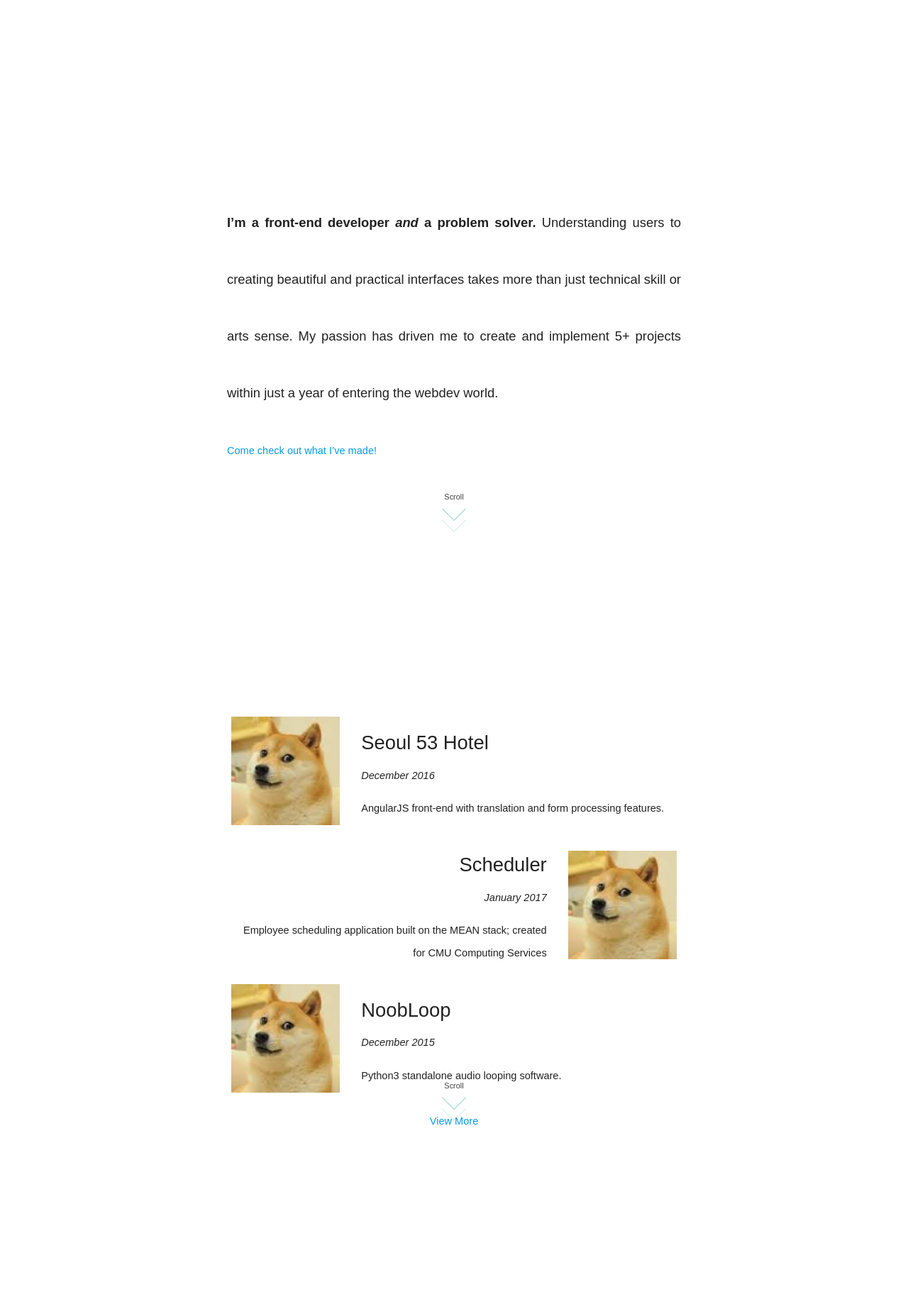
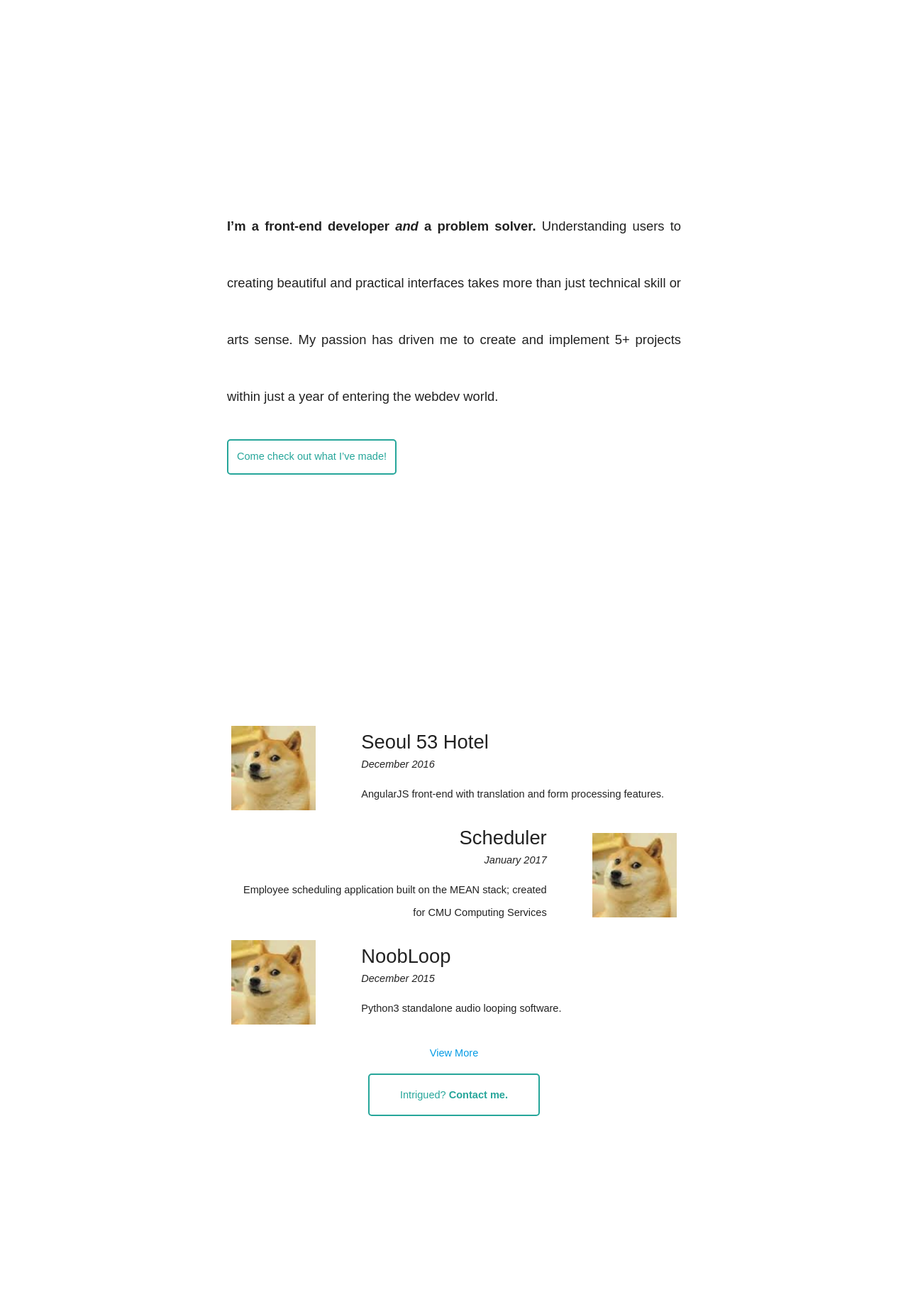
Before and after one commit to spark33/Old-Portfolio, a plain HTML site: page index.html in a window 1280 px wide. Shown: the part 772-2600 px from the top of the page at 71% size. Drawn offline with Linux system fonts and the light colour scheme.

Commit message:
added todo list and buttons

```diff
--- a/css/styles.css
+++ b/css/styles.css
@@ -2,6 +2,11 @@ html
 {
 	font-family: 'Avenir', sans-serif;
 	transition: all 1s ease;
+}
+
+html a
+{
+	cursor: pointer;
 }
 
 html, body
@@ -38,6 +43,29 @@ a, p
 {
     font-size: calc(12px + 0.2vw);
 }
+
+.button
+{
+	margin: 10px;
+	padding: 12px;
+	border: 2px solid #26a69a;
+	color: #26a69a;
+	background: transparent;
+	border-radius: 5px;
+}
+
+.button:hover
+{
+	color: white;
+	background: #26a69a;
+}
+
+.button *
+{
+	color: inherit;
+}
+
+/* SECTION SPECIFIC STYLES */
 
 #top-left
 {
@@ -103,6 +131,13 @@ main div
 	text-align: justify;
 }
 
+#about .button
+{
+	margin-left: 0px;
+	margin-right: auto;
+}
+
+
 #projects
 table
 {
@@ -117,7 +152,26 @@ table td
 	line-height: 4vh;
 }
 
-#contact
+#projects h4
+{
+	margin-top: 0px;
+	margin-bottom: 0px;
+}
+
+#projects p
+{
+	margin-top: 0px;
+	margin-bottom: 10px;
+}
+
+#projects
+img
+{
+	width: 70%;
+	min-width: 80px;
+}
+
+#about, #contact
 {
 	flex-direction: column;
 	position: relative;
@@ -131,11 +185,6 @@ table td
 	text-align: left;
 }
 
-#contact > div span
-{
-	margin-left: ;
-}
-
 #me
 {
 	width: 10%;
@@ -147,6 +196,7 @@ table td
 
 footer
 {
+	text-align: center;
 	background: #353535;
 	color: white;
 	max-width: 100%;
@@ -251,13 +301,6 @@ footer
 		padding-right: 5%;
 	}
 
-	#project
-	{
-		height: 800px;
-		width: 100%;
-		display: block;
-	}
-
 	#me
 	{
 		width: 18%;
--- a/index.html
+++ b/index.html
@@ -1,8 +1,21 @@
+<!--
+
+TO-DO LIST:
+-transitions
+-separate pages for projects
+-signature animation
+-footer content
+-resume upload
+-add photo to about me
+
+-->
+
+
 <!DOCTYPE html>
 <html>
 <head>
 	<title>Sean Park</title>
-	<meta name="viewport" content="width=device-width">
+	<meta name="viewport" content="width=device-width, initial-scale=1">
 	<meta name="google-site-verification" content="OGehVcQmnCCqJjCaRlK3uSQtjMLNjppaTkwS5EXkMT8" />
 
 
@@ -30,9 +43,8 @@
 		<div id="about" class="section scrollspy">
 			<h5>
 				<b>I’m a front-end developer <i>and</i> a problem solver.</b> Understanding users to creating beautiful and practical interfaces takes more than just technical skill or arts sense. My passion has driven me to create and implement 5+ projects within just a year of entering the webdev world. <br/>
-				<a href="#projects">Come check out what I’ve made!</a>
 			</h5>
-			<a class="scroll-button" href="#projects"><small>Scroll</small><span></span><span></span><span></span></a>
+			<a href="#projects" class="button">Come check out what I’ve made!</a>
 		</div>
 		<div id="projects" class="section scrollspy">
 			<table>
@@ -67,8 +79,13 @@
 					</td>
 				</tr>
 				<tr><td colspan="7" style="text-align: center;"><a href>View More</a></td></tr>
+				<tr>
+					<td colspan="2"></td>
+					<td colspan="3" style="text-align: center;">
+						<a href="#contact"><p class="button">Intrigued? <b>Contact me.</b></p></a>
+					</td>
+				</tr>
 			</table>
-			<a class="scroll-button" href="#contact"><small>Scroll</small><span></span><span></span><span></span></a>
 		</div>
 		<div id="contact" class="section scrollspy">
 			<h3>Thank you for visiting!</h3>
@@ -84,6 +101,7 @@
 
 		<!-- FOOTER AS DIV FOR SCROLLING-->
 		<footer class="scrollspy">
+			<a href="#landing" class="button">Back to Top</a>
 	    	<h1>Footer</h1>
 	    </footer>
 	</main>
```
